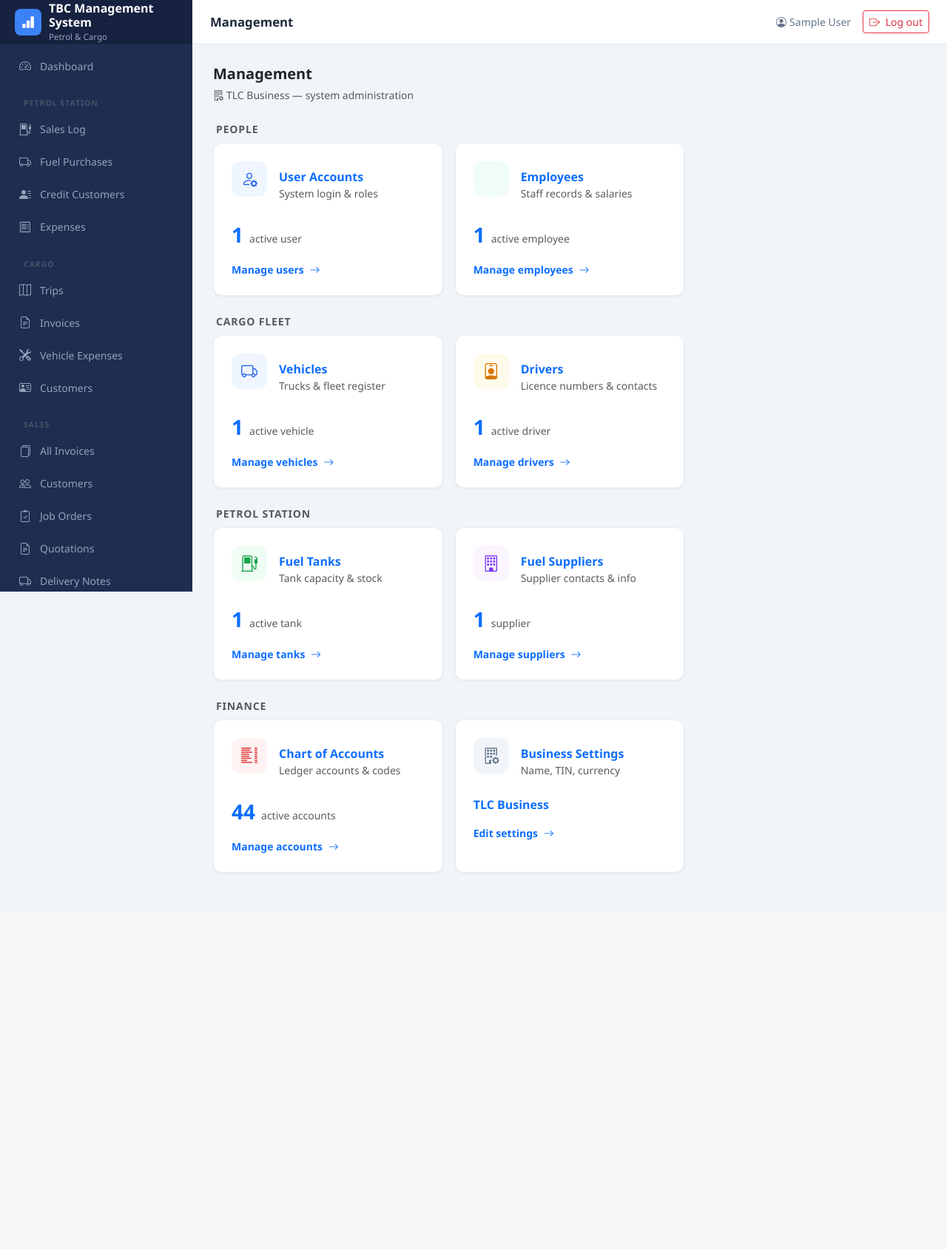
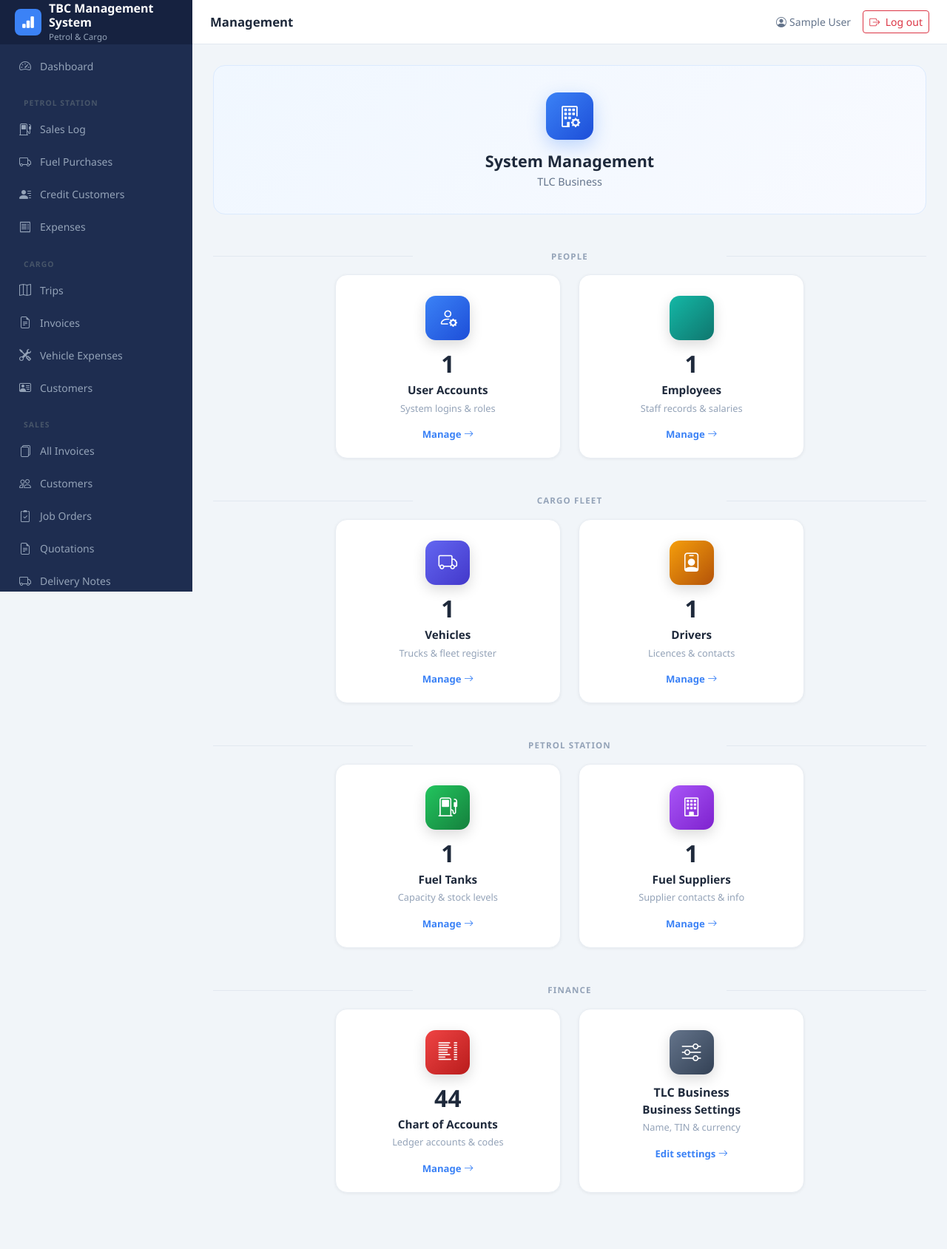
Before and after one commit to Ferlsafer/AccountingProject, a Django app: page /finance/management/ in a window 1280 px wide. Shown: the whole page at 74% size. Before the commit the page ends 1181 px from the top, so only its background shows below. Run offline with Django 5.2, Linux system fonts and the light colour scheme; a user stored in the database is signed in; data comes from the database, SQL or seed files in the repository; tables that the repository leaves empty hold one stand-in row (values such as "Sample post").

Commit message:
Redesign management hub — centered cards with gradient icons
Hero banner with business name, centered section labels with dividers,
gradient icon tiles, card lift-on-hover, uniform col-sm-6 col-lg-4 grid
with justify-content-center so odd counts stay centered.

Co-Authored-By: Claude Sonnet 4.6 <noreply@anthropic.com>

```diff
--- a/static/css/main.css
+++ b/static/css/main.css
@@ -143,14 +143,103 @@ body {
 .icon-teal   { background: #f0fdfa; color: #0d9488; }
 .icon-gray   { background: #f1f5f9; color: #64748b; }
 
-/* ── Management hub cards ────────────────────────────── */
-.management-card {
-    transition: box-shadow .15s, transform .15s;
+/* ── Management hub ──────────────────────────────────── */
+.mgmt-hero {
+    text-align: center;
+    padding: 36px 24px 32px;
+    background: linear-gradient(135deg, #f0f7ff 0%, #f8faff 100%);
+    border-radius: 16px;
+    border: 1px solid #dbeafe;
+}
+.mgmt-hero-icon {
+    width: 64px; height: 64px;
+    border-radius: 16px;
+    background: linear-gradient(135deg, #3b82f6, #1d4ed8);
+    color: #fff;
+    font-size: 1.8rem;
+    display: flex; align-items: center; justify-content: center;
+    margin: 0 auto 16px;
+    box-shadow: 0 8px 24px rgba(59,130,246,.3);
+}
+.mgmt-hero-title {
+    font-weight: 700;
+    font-size: 1.35rem;
+    color: #1e293b;
+    margin-bottom: 4px;
+}
+.mgmt-hero-sub {
+    color: #64748b;
+    font-size: 0.9rem;
+    margin: 0;
+}
+.mgmt-section-label {
+    font-size: 0.72rem;
+    font-weight: 700;
+    text-transform: uppercase;
+    letter-spacing: .1em;
+    color: #94a3b8;
+    text-align: center;
+    margin-bottom: 16px;
+    position: relative;
+}
+.mgmt-section-label::before,
+.mgmt-section-label::after {
+    content: '';
+    position: absolute;
+    top: 50%;
+    width: 28%;
+    height: 1px;
+    background: #e2e8f0;
+}
+.mgmt-section-label::before { left: 0; }
+.mgmt-section-label::after  { right: 0; }
+.mgmt-card {
+    background: #fff;
+    border-radius: 16px;
+    border: 1px solid #e8edf3;
+    box-shadow: 0 1px 4px rgba(0,0,0,.06);
+    padding: 28px 20px 22px;
+    text-align: center;
+    transition: box-shadow .18s, transform .18s, border-color .18s;
     cursor: pointer;
+    height: 100%;
 }
-.management-card:hover {
-    box-shadow: 0 4px 16px rgba(37,99,235,.12);
-    transform: translateY(-2px);
+.mgmt-card:hover {
+    box-shadow: 0 8px 28px rgba(37,99,235,.13);
+    transform: translateY(-3px);
+    border-color: #bfdbfe;
+}
+.mgmt-card-icon {
+    width: 60px; height: 60px;
+    border-radius: 14px;
+    color: #fff;
+    font-size: 1.6rem;
+    display: flex; align-items: center; justify-content: center;
+    margin: 0 auto 16px;
+    box-shadow: 0 6px 18px rgba(0,0,0,.15);
+}
+.mgmt-card-count {
+    font-size: 2rem;
+    font-weight: 700;
+    color: #1e293b;
+    line-height: 1;
+    margin-bottom: 8px;
+}
+.mgmt-card-title {
+    font-size: 0.95rem;
+    font-weight: 600;
+    color: #1e293b;
+    margin-bottom: 4px;
+}
+.mgmt-card-sub {
+    font-size: 0.8rem;
+    color: #94a3b8;
+    margin-bottom: 16px;
+}
+.mgmt-card-cta {
+    font-size: 0.82rem;
+    font-weight: 600;
+    color: #3b82f6;
 }
 
 /* ── Content card ────────────────────────────────────── */
--- a/templates/core/management_hub.html
+++ b/templates/core/management_hub.html
@@ -5,151 +5,110 @@
 {% block nav_management_active %}active{% endblock %}
 
 {% block content %}
-<div class="d-flex align-items-center justify-content-between mb-4">
-    <div>
-        <h5 class="fw-bold mb-1">Management</h5>
-        <span class="text-muted small"><i class="bi bi-building-gear me-1"></i>{{ business.name }} — system administration</span>
-    </div>
+
+<!-- Header banner -->
+<div class="mgmt-hero mb-5">
+    <div class="mgmt-hero-icon"><i class="bi bi-building-gear"></i></div>
+    <h4 class="mgmt-hero-title">System Management</h4>
+    <p class="mgmt-hero-sub">{{ business.name }}</p>
 </div>
 
 <!-- People -->
-<div class="small fw-semibold text-uppercase text-muted mb-2 ps-1" style="letter-spacing:.06em">People</div>
-<div class="row g-3 mb-4">
+<div class="mgmt-section-label">People</div>
+<div class="row g-4 justify-content-center mb-5">
 
     <div class="col-sm-6 col-lg-4">
         <a href="{% url 'core:user_list' %}" class="text-decoration-none">
-            <div class="content-card p-4 h-100 management-card">
-                <div class="d-flex align-items-center gap-3 mb-3">
-                    <div class="stat-icon icon-blue"><i class="bi bi-person-gear"></i></div>
-                    <div>
-                        <div class="fw-bold">User Accounts</div>
-                        <div class="text-muted small">System login &amp; roles</div>
-                    </div>
+            <div class="mgmt-card">
+                <div class="mgmt-card-icon" style="background:linear-gradient(135deg,#3b82f6,#1d4ed8)">
+                    <i class="bi bi-person-gear"></i>
                 </div>
-                <div class="d-flex align-items-baseline gap-2">
-                    <span class="fs-3 fw-bold text-primary">{{ user_count }}</span>
-                    <span class="text-muted small">active user{{ user_count|pluralize }}</span>
-                </div>
-                <div class="mt-3 text-primary small fw-semibold">
-                    Manage users <i class="bi bi-arrow-right ms-1"></i>
-                </div>
+                <div class="mgmt-card-count">{{ user_count }}</div>
+                <div class="mgmt-card-title">User Accounts</div>
+                <div class="mgmt-card-sub">System logins &amp; roles</div>
+                <div class="mgmt-card-cta">Manage <i class="bi bi-arrow-right"></i></div>
             </div>
         </a>
     </div>
 
     <div class="col-sm-6 col-lg-4">
         <a href="{% url 'core:employee_list' %}" class="text-decoration-none">
-            <div class="content-card p-4 h-100 management-card">
-                <div class="d-flex align-items-center gap-3 mb-3">
-                    <div class="stat-icon icon-teal"><i class="bi bi-id-card"></i></div>
-                    <div>
-                        <div class="fw-bold">Employees</div>
-                        <div class="text-muted small">Staff records &amp; salaries</div>
-                    </div>
+            <div class="mgmt-card">
+                <div class="mgmt-card-icon" style="background:linear-gradient(135deg,#14b8a6,#0f766e)">
+                    <i class="bi bi-id-card"></i>
                 </div>
-                <div class="d-flex align-items-baseline gap-2">
-                    <span class="fs-3 fw-bold text-primary">{{ employee_count }}</span>
-                    <span class="text-muted small">active employee{{ employee_count|pluralize }}</span>
-                </div>
-                <div class="mt-3 text-primary small fw-semibold">
-                    Manage employees <i class="bi bi-arrow-right ms-1"></i>
-                </div>
+                <div class="mgmt-card-count">{{ employee_count }}</div>
+                <div class="mgmt-card-title">Employees</div>
+                <div class="mgmt-card-sub">Staff records &amp; salaries</div>
+                <div class="mgmt-card-cta">Manage <i class="bi bi-arrow-right"></i></div>
             </div>
         </a>
     </div>
 
 </div>
 
-<!-- Cargo -->
-<div class="small fw-semibold text-uppercase text-muted mb-2 ps-1" style="letter-spacing:.06em">Cargo Fleet</div>
-<div class="row g-3 mb-4">
+<!-- Cargo Fleet -->
+<div class="mgmt-section-label">Cargo Fleet</div>
+<div class="row g-4 justify-content-center mb-5">
 
     <div class="col-sm-6 col-lg-4">
         <a href="{% url 'cargo:vehicle_list' %}" class="text-decoration-none">
-            <div class="content-card p-4 h-100 management-card">
-                <div class="d-flex align-items-center gap-3 mb-3">
-                    <div class="stat-icon icon-blue"><i class="bi bi-truck"></i></div>
-                    <div>
-                        <div class="fw-bold">Vehicles</div>
-                        <div class="text-muted small">Trucks &amp; fleet register</div>
-                    </div>
+            <div class="mgmt-card">
+                <div class="mgmt-card-icon" style="background:linear-gradient(135deg,#6366f1,#4338ca)">
+                    <i class="bi bi-truck"></i>
                 </div>
-                <div class="d-flex align-items-baseline gap-2">
-                    <span class="fs-3 fw-bold text-primary">{{ vehicle_count }}</span>
-                    <span class="text-muted small">active vehicle{{ vehicle_count|pluralize }}</span>
-                </div>
-                <div class="mt-3 text-primary small fw-semibold">
-                    Manage vehicles <i class="bi bi-arrow-right ms-1"></i>
-                </div>
+                <div class="mgmt-card-count">{{ vehicle_count }}</div>
+                <div class="mgmt-card-title">Vehicles</div>
+                <div class="mgmt-card-sub">Trucks &amp; fleet register</div>
+                <div class="mgmt-card-cta">Manage <i class="bi bi-arrow-right"></i></div>
             </div>
         </a>
     </div>
 
     <div class="col-sm-6 col-lg-4">
         <a href="{% url 'cargo:driver_list' %}" class="text-decoration-none">
-            <div class="content-card p-4 h-100 management-card">
-                <div class="d-flex align-items-center gap-3 mb-3">
-                    <div class="stat-icon icon-amber"><i class="bi bi-person-badge"></i></div>
-                    <div>
-                        <div class="fw-bold">Drivers</div>
-                        <div class="text-muted small">Licence numbers &amp; contacts</div>
-                    </div>
+            <div class="mgmt-card">
+                <div class="mgmt-card-icon" style="background:linear-gradient(135deg,#f59e0b,#b45309)">
+                    <i class="bi bi-person-badge"></i>
                 </div>
-                <div class="d-flex align-items-baseline gap-2">
-                    <span class="fs-3 fw-bold text-primary">{{ driver_count }}</span>
-                    <span class="text-muted small">active driver{{ driver_count|pluralize }}</span>
-                </div>
-                <div class="mt-3 text-primary small fw-semibold">
-                    Manage drivers <i class="bi bi-arrow-right ms-1"></i>
-                </div>
+                <div class="mgmt-card-count">{{ driver_count }}</div>
+                <div class="mgmt-card-title">Drivers</div>
+                <div class="mgmt-card-sub">Licences &amp; contacts</div>
+                <div class="mgmt-card-cta">Manage <i class="bi bi-arrow-right"></i></div>
             </div>
         </a>
     </div>
 
 </div>
 
-<!-- Petrol -->
-<div class="small fw-semibold text-uppercase text-muted mb-2 ps-1" style="letter-spacing:.06em">Petrol Station</div>
-<div class="row g-3 mb-4">
+<!-- Petrol Station -->
+<div class="mgmt-section-label">Petrol Station</div>
+<div class="row g-4 justify-content-center mb-5">
 
     <div class="col-sm-6 col-lg-4">
         <a href="{% url 'petrol:tank_list' %}" class="text-decoration-none">
-            <div class="content-card p-4 h-100 management-card">
-                <div class="d-flex align-items-center gap-3 mb-3">
-                    <div class="stat-icon icon-green"><i class="bi bi-fuel-pump"></i></div>
-                    <div>
-                        <div class="fw-bold">Fuel Tanks</div>
-                        <div class="text-muted small">Tank capacity &amp; stock</div>
-                    </div>
+            <div class="mgmt-card">
+                <div class="mgmt-card-icon" style="background:linear-gradient(135deg,#22c55e,#15803d)">
+                    <i class="bi bi-fuel-pump"></i>
                 </div>
-                <div class="d-flex align-items-baseline gap-2">
-                    <span class="fs-3 fw-bold text-primary">{{ tank_count }}</span>
-                    <span class="text-muted small">active tank{{ tank_count|pluralize }}</span>
-                </div>
-                <div class="mt-3 text-primary small fw-semibold">
-                    Manage tanks <i class="bi bi-arrow-right ms-1"></i>
-                </div>
+                <div class="mgmt-card-count">{{ tank_count }}</div>
+                <div class="mgmt-card-title">Fuel Tanks</div>
+                <div class="mgmt-card-sub">Capacity &amp; stock levels</div>
+                <div class="mgmt-card-cta">Manage <i class="bi bi-arrow-right"></i></div>
             </div>
         </a>
     </div>
 
     <div class="col-sm-6 col-lg-4">
         <a href="{% url 'petrol:supplier_list' %}" class="text-decoration-none">
-            <div class="content-card p-4 h-100 management-card">
-                <div class="d-flex align-items-center gap-3 mb-3">
-                    <div class="stat-icon icon-purple"><i class="bi bi-building"></i></div>
-                    <div>
-                        <div class="fw-bold">Fuel Suppliers</div>
-                        <div class="text-muted small">Supplier contacts &amp; info</div>
-                    </div>
+            <div class="mgmt-card">
+                <div class="mgmt-card-icon" style="background:linear-gradient(135deg,#a855f7,#7e22ce)">
+                    <i class="bi bi-building"></i>
                 </div>
-                <div class="d-flex align-items-baseline gap-2">
-                    <span class="fs-3 fw-bold text-primary">{{ supplier_count }}</span>
-                    <span class="text-muted small">supplier{{ supplier_count|pluralize }}</span>
-                </div>
-                <div class="mt-3 text-primary small fw-semibold">
-                    Manage suppliers <i class="bi bi-arrow-right ms-1"></i>
-                </div>
+                <div class="mgmt-card-count">{{ supplier_count }}</div>
+                <div class="mgmt-card-title">Fuel Suppliers</div>
+                <div class="mgmt-card-sub">Supplier contacts &amp; info</div>
+                <div class="mgmt-card-cta">Manage <i class="bi bi-arrow-right"></i></div>
             </div>
         </a>
     </div>
@@ -157,49 +116,39 @@
 </div>
 
 <!-- Finance -->
-<div class="small fw-semibold text-uppercase text-muted mb-2 ps-1" style="letter-spacing:.06em">Finance</div>
-<div class="row g-3 mb-4">
+<div class="mgmt-section-label">Finance</div>
+<div class="row g-4 justify-content-center mb-5">
 
     <div class="col-sm-6 col-lg-4">
         <a href="{% url 'core:account_list' %}" class="text-decoration-none">
-            <div class="content-card p-4 h-100 management-card">
-                <div class="d-flex align-items-center gap-3 mb-3">
-                    <div class="stat-icon icon-red"><i class="bi bi-list-columns"></i></div>
-                    <div>
-                        <div class="fw-bold">Chart of Accounts</div>
-                        <div class="text-muted small">Ledger accounts &amp; codes</div>
-                    </div>
+            <div class="mgmt-card">
+                <div class="mgmt-card-icon" style="background:linear-gradient(135deg,#ef4444,#b91c1c)">
+                    <i class="bi bi-list-columns"></i>
                 </div>
-                <div class="d-flex align-items-baseline gap-2">
-                    <span class="fs-3 fw-bold text-primary">{{ account_count }}</span>
-                    <span class="text-muted small">active account{{ account_count|pluralize }}</span>
-                </div>
-                <div class="mt-3 text-primary small fw-semibold">
-                    Manage accounts <i class="bi bi-arrow-right ms-1"></i>
-                </div>
+                <div class="mgmt-card-count">{{ account_count }}</div>
+                <div class="mgmt-card-title">Chart of Accounts</div>
+                <div class="mgmt-card-sub">Ledger accounts &amp; codes</div>
+                <div class="mgmt-card-cta">Manage <i class="bi bi-arrow-right"></i></div>
             </div>
         </a>
     </div>
 
     <div class="col-sm-6 col-lg-4">
         <a href="{% url 'core:business_settings' %}" class="text-decoration-none">
-            <div class="content-card p-4 h-100 management-card">
-                <div class="d-flex align-items-center gap-3 mb-3">
-                    <div class="stat-icon icon-gray"><i class="bi bi-building-gear"></i></div>
-                    <div>
-                        <div class="fw-bold">Business Settings</div>
-                        <div class="text-muted small">Name, TIN, currency</div>
-                    </div>
+            <div class="mgmt-card">
+                <div class="mgmt-card-icon" style="background:linear-gradient(135deg,#64748b,#334155)">
+                    <i class="bi bi-sliders"></i>
                 </div>
-                <div class="d-flex align-items-baseline gap-2">
-                    <span class="fw-bold text-truncate" style="max-width:160px">{{ business.name }}</span>
+                <div class="mgmt-card-count" style="font-size:1rem;font-weight:600;color:#1e293b;margin-bottom:4px">
+                    {{ business.name|truncatechars:20 }}
                 </div>
-                <div class="mt-3 text-primary small fw-semibold">
-                    Edit settings <i class="bi bi-arrow-right ms-1"></i>
-                </div>
+                <div class="mgmt-card-title">Business Settings</div>
+                <div class="mgmt-card-sub">Name, TIN &amp; currency</div>
+                <div class="mgmt-card-cta">Edit settings <i class="bi bi-arrow-right"></i></div>
             </div>
         </a>
     </div>
 
 </div>
+
 {% endblock %}
```
